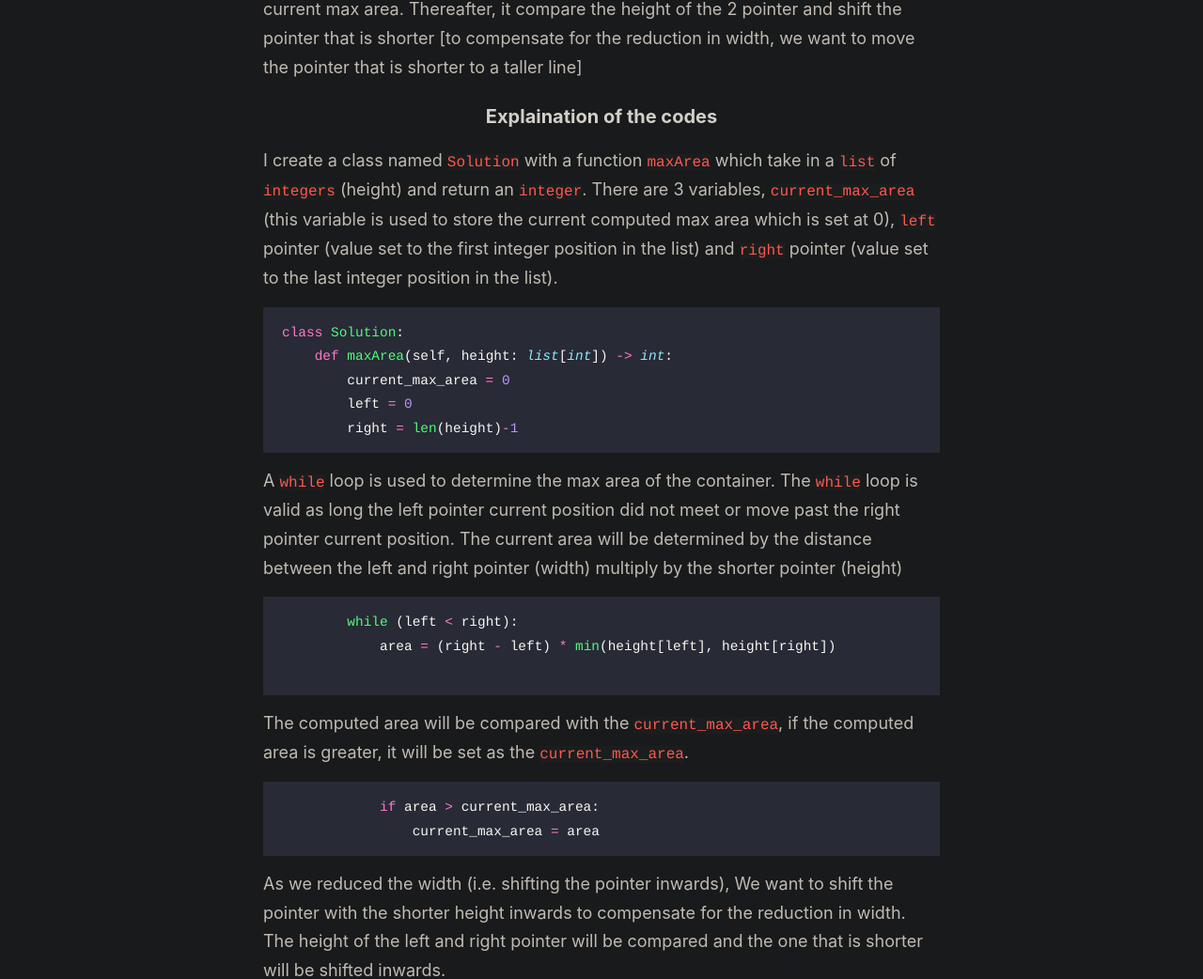
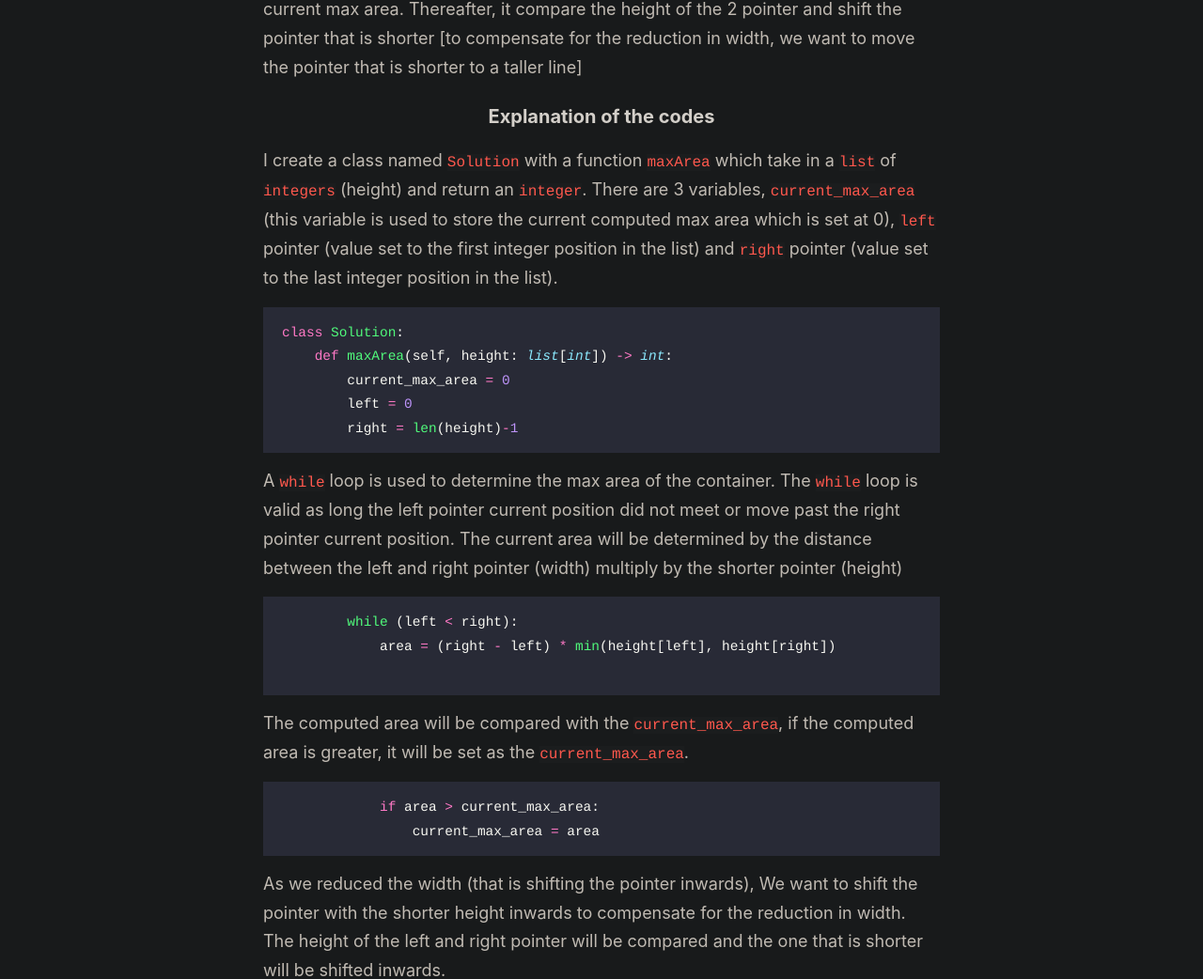
Before and after one commit to mr-chew/mr-chew.github.io, a Jekyll site: the page built from index.html, in a window 1280 px wide and 1400 px high, scrolled down 20464 px. Shown: the part 148-1190 px from the top of the window at 94% size. Built offline with Jekyll 4.4.1, drawn with Linux system fonts in a browser that asks for light colours; the list of posts is cut into pages by our own code.

Commit message:
correct typo

````diff
--- a/_posts/2022-2-15-Container-With-Most-Water.md
+++ b/_posts/2022-2-15-Container-With-Most-Water.md
@@ -20,7 +20,7 @@ Therefore the height of the container will be the lower of the two elements at t
 
 The function will compute the area between the 2 pointer and compare result with current max area. If the result is greater than current max area, it will update it as the current max area. Thereafter, it compare the height of the 2 pointer and shift the pointer that is shorter [to compensate for the reduction in width, we want to move the pointer that is shorter to a taller line]
 
-### Explaination of the codes
+### Explanation of the codes
 
 I create a class named `Solution` with a function `maxArea` which take in a `list` of `integers` (height) and return an `integer`. There are 3 variables, `current_max_area` (this variable is used to store the current computed max area which is set at 0), `left` pointer (value set to the first integer position in the list) and `right` pointer (value set to the last integer position in the list).
 
@@ -45,7 +45,7 @@ The computed area will be compared with the `current_max_area`, if the computed
                 current_max_area = area
 ```
 
-As we reduced the width (i.e. shifting the pointer inwards), We want to shift the pointer with the shorter height inwards to compensate for the reduction in width. The height of the left and right pointer will be compared and the one that is shorter will be shifted inwards.
+As we reduced the width (that is shifting the pointer inwards), We want to shift the pointer with the shorter height inwards to compensate for the reduction in width. The height of the left and right pointer will be compared and the one that is shorter will be shifted inwards.
 
 Once the while loop exit, the function will return the `current_max_area` which is the maximum amount of water the container can contained.
 ```python
````
